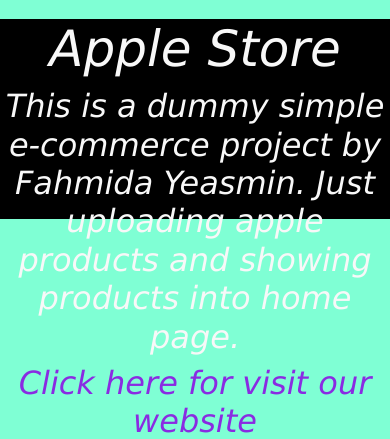
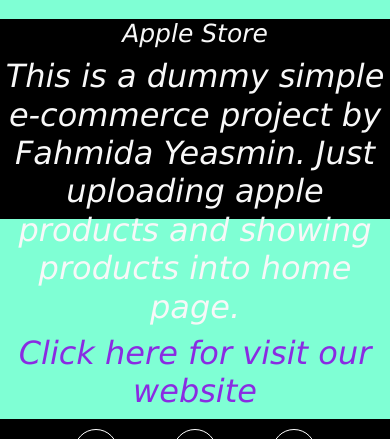
Before and after one commit to rameem2003/apple_store_by_fahmida, a PHP site: page / in a window 390 px wide. Shown: the part 5476-5915 px from the top of the page. Run offline with PHP 8.4, Linux system fonts and the light colour scheme; data comes from the database, SQL or seed files in the repository; some libraries are stand-ins or nearby versions.

Commit message:
update from fahmida footer

```diff
--- a/footer.css
+++ b/footer.css
@@ -43,3 +43,10 @@
     width: 44px;
     font-size: 20px;
 }
+
+
+@media screen and (max-width: 500px) {
+    footer .apple{
+        font-size: 25px;
+    }
+}
```
Also changed, not shown: upload_img/macbook air.jpg (added).
